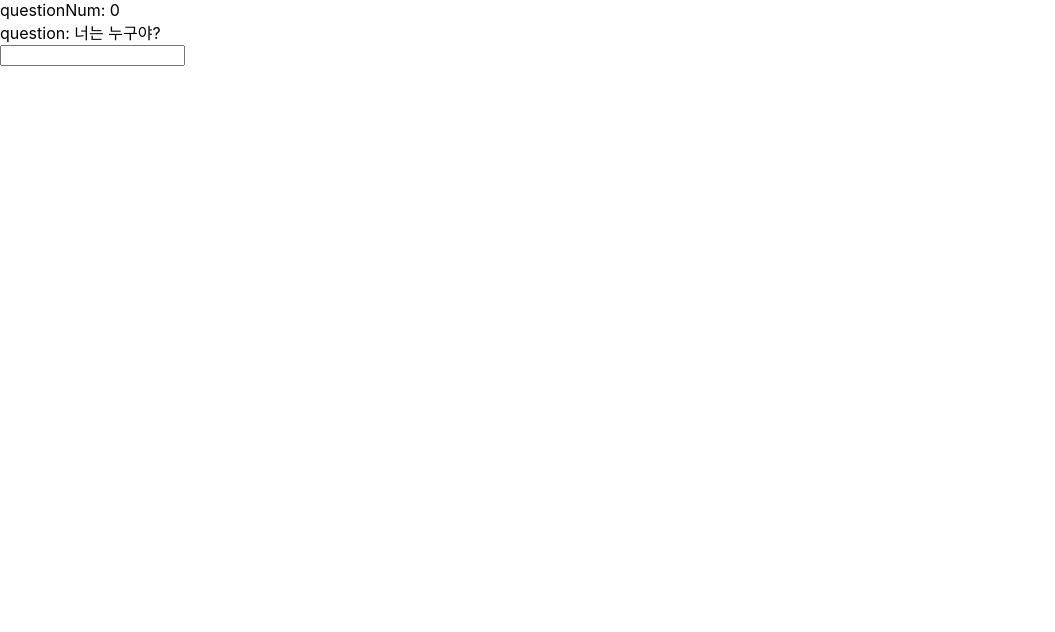
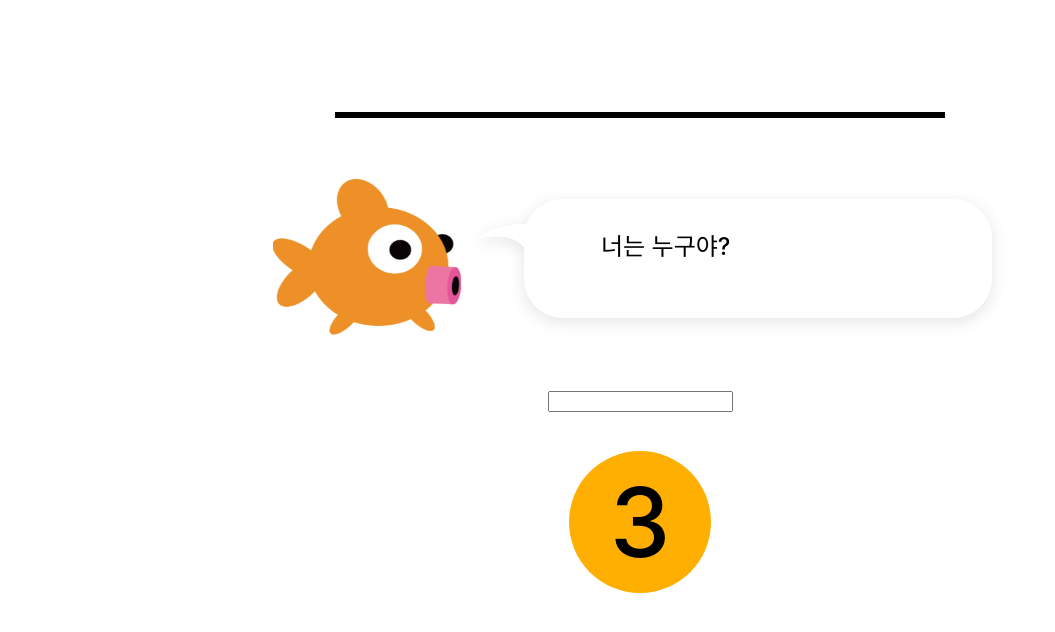
Before and after one commit to juno7803/3second-goldfish-frontend, a Next.js app: page /question in a window 1280 px wide. Shown: the top 632 px of the page, without its empty margins (0-1055 px from the left). Built offline with nearby package versions, Linux system fonts and the light colour scheme.

Commit message:
feat: add question style

```diff
--- a/components/question/InputQuestion.tsx
+++ b/components/question/InputQuestion.tsx
@@ -1,9 +1,77 @@
+import styled from '@emotion/styled';
 import React from 'react';
 import { useRecoilState } from 'recoil';
 import useInput from '../../lib/hooks/useInput';
 
 import { allAnswerState, questionNumState } from '../../states';
 
+const WhoMeetQuestionWrapper = styled.div`
+	display: flex;
+	flex-direction: column;
+	align-items: center;
+	width: 100vw;
+	height: 100vh;
+	.progress-bar {
+		margin-top: 112px;
+		width: 610px;
+		height: 6px;
+		background-color: black;
+	}
+	.question {
+		&__content {
+			margin-top: 61px;
+			display: flex;
+			align-items: center;
+			&--bubble {
+				position: relative;
+			}
+			&--desc {
+				position: absolute;
+				top: 42px;
+				left: 140px;
+				font-weight: 500;
+				font-size: 24px;
+				line-height: 34.75px;
+			}
+		}
+	}
+	.button__wrapper {
+		margin-top: 40px;
+		display: flex;
+	}
+`;
+
+const Button = styled.div`
+	&:nth-of-type(2) {
+		margin-left: 35px;
+	}
+	cursor: pointer;
+	display: flex;
+	justify-content: center;
+	align-items: center;
+	width: 187px;
+	height: 62px;
+	border-radius: 20px;
+	background-color: #efefef;
+	font-weight: 700;
+	font-size: 18px;
+	&:active {
+		box-shadow: inset 0px 4px 14px rgba(0, 0, 0, 0.1);
+	}
+`;
+
+const Circle = styled.div`
+	margin-top: 39px;
+	width: 142px;
+	height: 142px;
+	background-color: #ffaf02;
+	border-radius: 50%;
+	display: flex;
+	justify-content: center;
+	align-items: center;
+	font-size: 96px;
+	font-weight: 500;
+`;
 interface Props {
 	question: string;
 	random: string[];
@@ -21,13 +89,22 @@ const InputQuestion = ({ question, random }: Props) => {
 	};
 
 	return (
-		<div>
-			<div>questionNum: {questionNum}</div>
-			<div>question: {question}</div>
-			<form onSubmit={handleSubmit}>
-				<input type="text" value={currentInputAnswer.value} onChange={currentInputAnswer.handler} />
-			</form>
-		</div>
+		<WhoMeetQuestionWrapper>
+			<div className="progress-bar"></div>
+			<div className="question__content">
+				<img className="question__content--fish" src="/assets/images/img_fish_big.svg" />
+				<div className="question__content--bubble">
+					<img src="/assets/images/img_speechbubble.svg" />
+					<div className="question__content--desc">{question}</div>
+				</div>
+			</div>
+			<div className="button__wrapper">
+				<form onSubmit={handleSubmit}>
+					<input type="text" value={currentInputAnswer.value} onChange={currentInputAnswer.handler} />
+				</form>
+			</div>
+			<Circle>3</Circle>
+		</WhoMeetQuestionWrapper>
 	);
 };
 
--- a/components/question/WhoMeetQuestion.tsx
+++ b/components/question/WhoMeetQuestion.tsx
@@ -2,41 +2,6 @@ import styled from '@emotion/styled';
 import React from 'react';
 import { useRecoilState } from 'recoil';
 import { allAnswerState, questionNumState } from '../../states';
-
-interface Props {
-	question: string;
-	random: string[];
-}
-
-const WhoMeetQuestion = ({ question, random }: Props) => {
-	const [allAnswer, setAllAnswer] = useRecoilState(allAnswerState) as any;
-	const [questionNum, setQuestionNum] = useRecoilState(questionNumState);
-
-	const handleClick = () => {};
-
-	const passNextQuestion = () => {
-		setQuestionNum(num => num + 1);
-		setAllAnswer([...allAnswer, { [questionNum]: null }]);
-	};
-
-	return (
-		<WhoMeetQuestionWrapper>
-			<div className="progress-bar"></div>
-			<div className="question__content">
-				<img className="question__content--fish" src="/assets/images/img_fish_big.svg" />
-				<img src="/assets/images/img_speechbubble.svg" />
-				<div className="question__content--desc">{question}</div>
-			</div>
-			<div className="button__wrapper">
-				<Button onClick={handleClick}>응</Button>
-				<Button onClick={passNextQuestion}>아니</Button>
-			</div>
-			<Circle>3</Circle>
-		</WhoMeetQuestionWrapper>
-	);
-};
-
-export default WhoMeetQuestion;
 
 const WhoMeetQuestionWrapper = styled.div`
 	display: flex;
@@ -60,7 +25,8 @@ const WhoMeetQuestionWrapper = styled.div`
 			}
 			&--desc {
 				position: absolute;
-				left: 920px;
+				top: 42px;
+				left: 140px;
 				font-weight: 500;
 				font-size: 24px;
 				line-height: 34.75px;
@@ -104,3 +70,39 @@ const Circle = styled.div`
 	font-size: 96px;
 	font-weight: 500;
 `;
+interface Props {
+	question: string;
+	random: string[];
+}
+
+const WhoMeetQuestion = ({ question, random }: Props) => {
+	const [allAnswer, setAllAnswer] = useRecoilState(allAnswerState) as any;
+	const [questionNum, setQuestionNum] = useRecoilState(questionNumState);
+
+	const handleClick = () => {};
+
+	const passNextQuestion = () => {
+		setQuestionNum(num => num + 1);
+		setAllAnswer([...allAnswer, { [questionNum]: null }]);
+	};
+
+	return (
+		<WhoMeetQuestionWrapper>
+			<div className="progress-bar"></div>
+			<div className="question__content">
+				<img className="question__content--fish" src="/assets/images/img_fish_big.svg" />
+				<div className="question__content--bubble">
+					<img src="/assets/images/img_speechbubble.svg" />
+					<div className="question__content--desc">{question}</div>
+				</div>
+			</div>
+			<div className="button__wrapper">
+				<Button onClick={handleClick}>응</Button>
+				<Button onClick={passNextQuestion}>아니</Button>
+			</div>
+			<Circle>3</Circle>
+		</WhoMeetQuestionWrapper>
+	);
+};
+
+export default WhoMeetQuestion;
```
